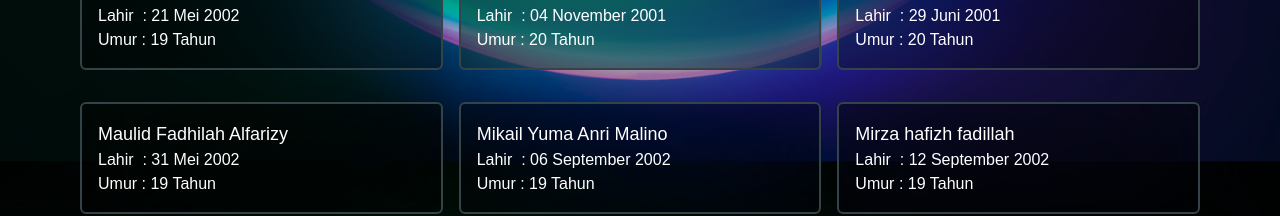
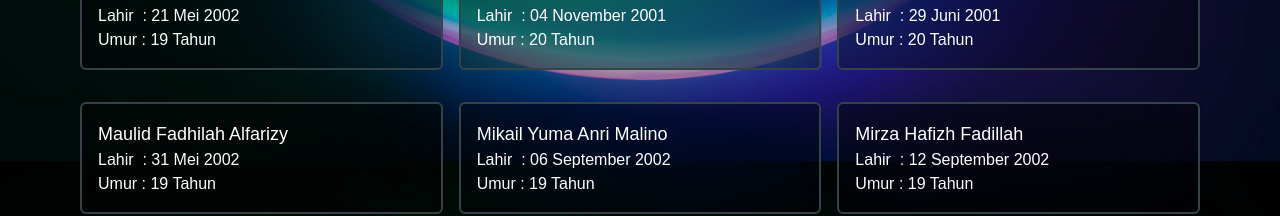
Before and after one commit to ersankarimi/birthday-reminder-informatika-2020, a React (Create React App) app: page / in a window 1280 px wide. Shown: the part 2720-2936 px from the top of the page. Built offline with nearby package versions, Linux system fonts and the light colour scheme.

Commit message:
Update data.js

```diff
--- a/src/data.js
+++ b/src/data.js
@@ -401,7 +401,7 @@ export const data = [
 	},
 	{
 		id: 'sb6UCjP5QE',
-		name: 'Mirza hafizh fadillah',
+		name: 'Mirza Hafizh Fadillah',
 		nim: '11201056',
 		gender: 'Laki - Laki',
 		date: '2002-09-12',
```
